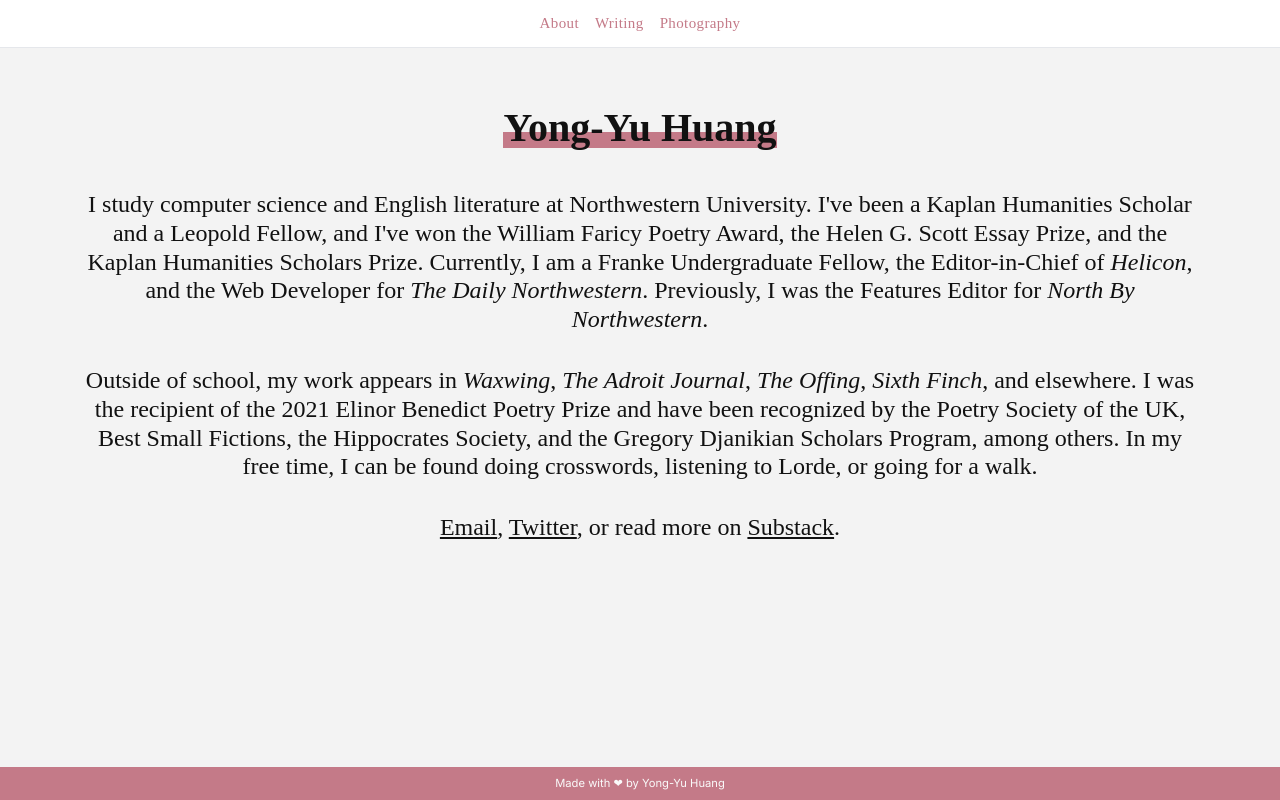
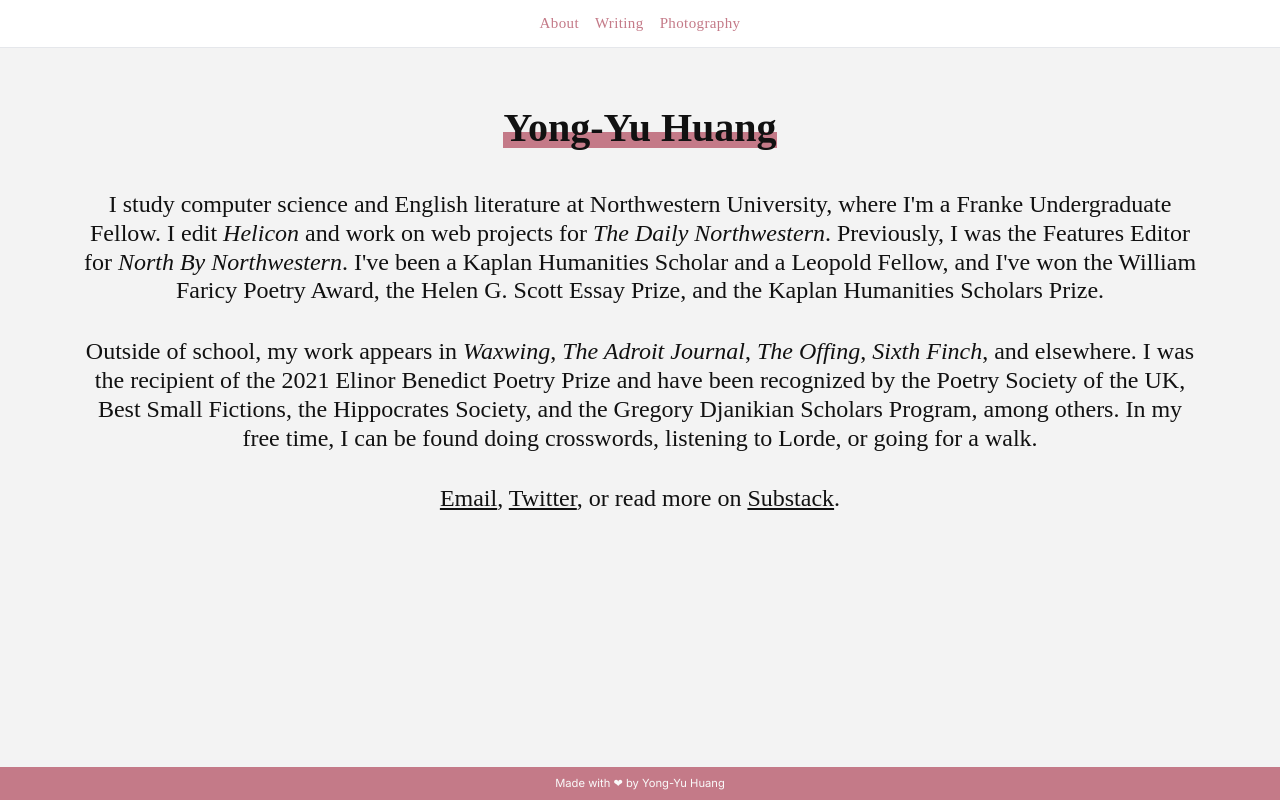
Before and after one commit to yongssh/yongssh.github.io, a Next.js app: page / in a window 1280 px wide. Built offline with nearby package versions, Linux system fonts and the light colour scheme; a web font is replaced by a local one.

Commit message:
update bio

```diff
--- a/src/app/components/about.tsx
+++ b/src/app/components/about.tsx
@@ -44,9 +44,9 @@ const AboutSection = () => {
           </div>
         </div>
         <p className="bio-text">
-          I study computer science and English literature at Northwestern University.
+          I study computer science and English literature at Northwestern University, where I'm a Franke Undergraduate Fellow.
+          I edit <em>Helicon</em> and work on web projects for <em>The Daily Northwestern</em>. Previously, I was the Features Editor for <em>North By Northwestern</em>.
           I&apos;ve been a Kaplan Humanities Scholar and a Leopold Fellow, and I&apos;ve won the William Faricy Poetry Award, the Helen G. Scott Essay Prize, and the Kaplan Humanities Scholars Prize.
-          Currently, I am a Franke Undergraduate Fellow, the Editor-in-Chief of <em>Helicon</em>, and the Web Developer for <em>The Daily Northwestern</em>. Previously, I was the Features Editor for <em>North By Northwestern</em>.
          </p>
          <p className="bio-text">
           Outside of school, my work appears in <em>Waxwing</em>, <em>The Adroit Journal</em>, <em>The Offing</em>, <em>Sixth Finch</em>, and elsewhere.
```
